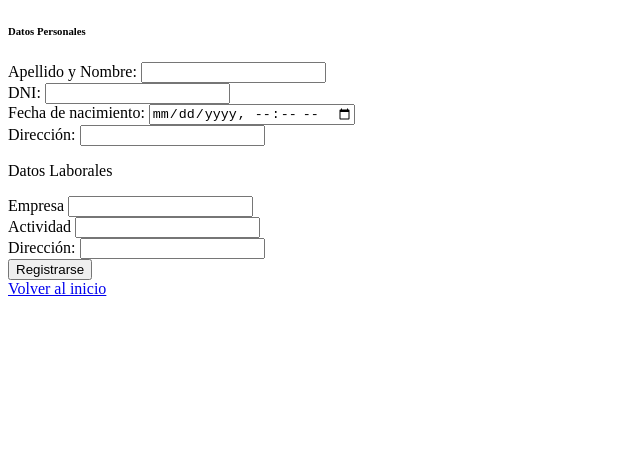
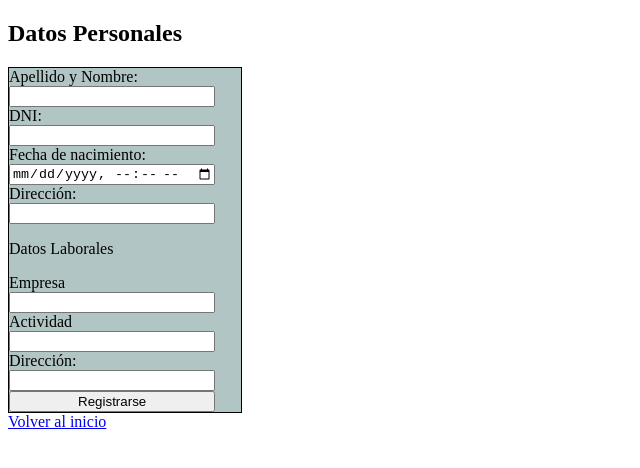
Before and after one commit to nachos101/practica-web1, a plain HTML site: page paginas/signin.html in a window 1280 px wide. Shown: the whole page, without its empty margins (0-640 px from the left). Drawn offline with Linux system fonts and the light colour scheme.

Commit message:
update del form

```diff
--- a/css/layout.css
+++ b/css/layout.css
@@ -1,7 +1,6 @@
 .contenedor{
     display: flex;
 }
-
 
 .izquierda{
     background-color: rgb(109, 109, 40);
@@ -38,6 +37,12 @@
     text-align: center;
 }
 
+form {
+    background-color: rgb(178, 197, 197);
+    border: 1px solid black;
+    display: grid;
+    padding-right: 2%;
+}
 
 table, td, tr{
     border: 1px solid black;
--- a/paginas/signin.html
+++ b/paginas/signin.html
@@ -3,38 +3,32 @@
 <head>
     <meta charset="UTF-8">
     <meta name="viewport" content="width=device-width, initial-scale=1.0">
+    <link rel="stylesheet" href="../css/layout.css">
     <title>REGISTRO</title>
 </head>
 <body>
     <div>
-        <h6>Datos Personales</h6>
+        <h2>Datos Personales</h2>
+        <div class ="contenedor">
         <form action="">
-            <div>
                 <label>Apellido y Nombre:</label> <input type="text" id="NOMBRE" name="Nombre" value="">
-            </div>
-            <div>
+
                 <label>DNI:</label> <input type="text" name="DNI" value="">
-            </div>
-            <div>
+
                 <label>Fecha de nacimiento:</label> <input type="datetime-local" name="Date" id="">
-            </div>
-            <div>
+
                 <label>Dirección:</label> <input type="text" name="Direccion" value="">
-            </div>
-            <div>
+
                 <p>Datos Laborales</p>
                 <label>Empresa</label> <input type="text" name="Empresa" value="">
-            </div>
-            <div>
+
                 <label>Actividad</label> <input type="text" name="" value="">
-            </div>
-            <div>
+
                 <label>Dirección:</label> <input type="text" name="Direccion" value="">
-            </div>
-            <div>
+
                 <input type="submit" onclick="test();" value="Registrarse">
-            </div>
         </form>
+        </div>
     </div>
     <div>
         <a href="../index.html">Volver al inicio</a>
```
